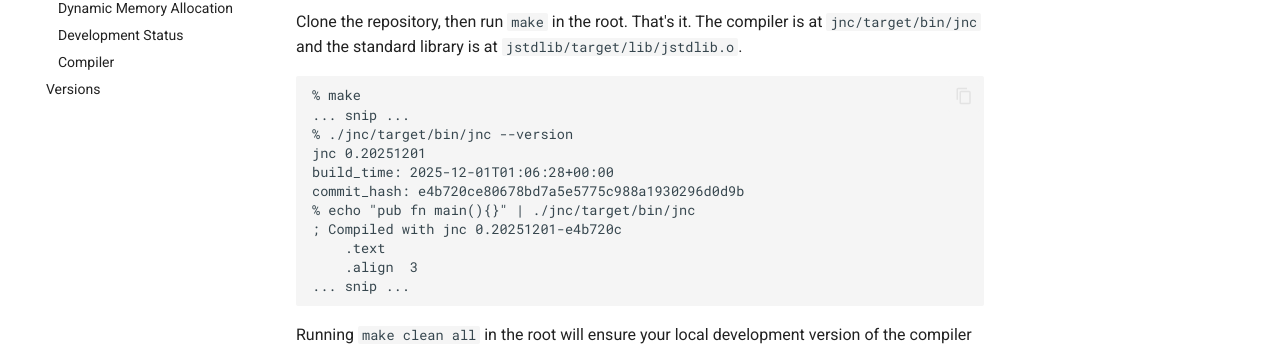
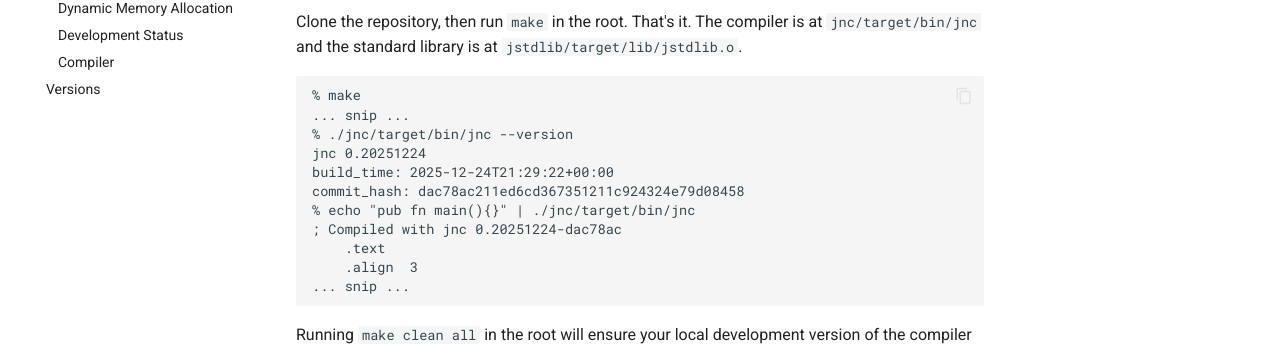
Before and after one commit to barneyb/johann, an MkDocs documentation site: the page built from documentation/docs/system/index.md, in a window 1280 px wide and 900 px high. Shown: the part 238-584 px from the top of the window. Built offline with MkDocs 1.6.1 and Material for MkDocs 9.7.7, drawn with Linux system fonts in a browser that asks for light colours; comment, search, counter and statistics services are not loaded.

Commit message:
Add v0.20251224 release binaries

```diff
--- a/documentation/docs/system/index.md
+++ b/documentation/docs/system/index.md
@@ -8,11 +8,11 @@ Clone the repository, then run `make` in the root. That's it. The compiler is at
 % make
 ... snip ...
 % ./jnc/target/bin/jnc --version
-jnc 0.20251201
-build_time: 2025-12-01T01:06:28+00:00
-commit_hash: e4b720ce80678bd7a5e5775c988a1930296d0d9b
+jnc 0.20251224
+build_time: 2025-12-24T21:29:22+00:00
+commit_hash: dac78ac211ed6cd367351211c924324e79d08458
 % echo "pub fn main(){}" | ./jnc/target/bin/jnc
-; Compiled with jnc 0.20251201-e4b720c
+; Compiled with jnc 0.20251224-dac78ac
     .text
     .align  3
 ... snip ...
```
Also changed, not shown: documentation/docs/versions/index.md (+3 -1 lines), 3 other files.
